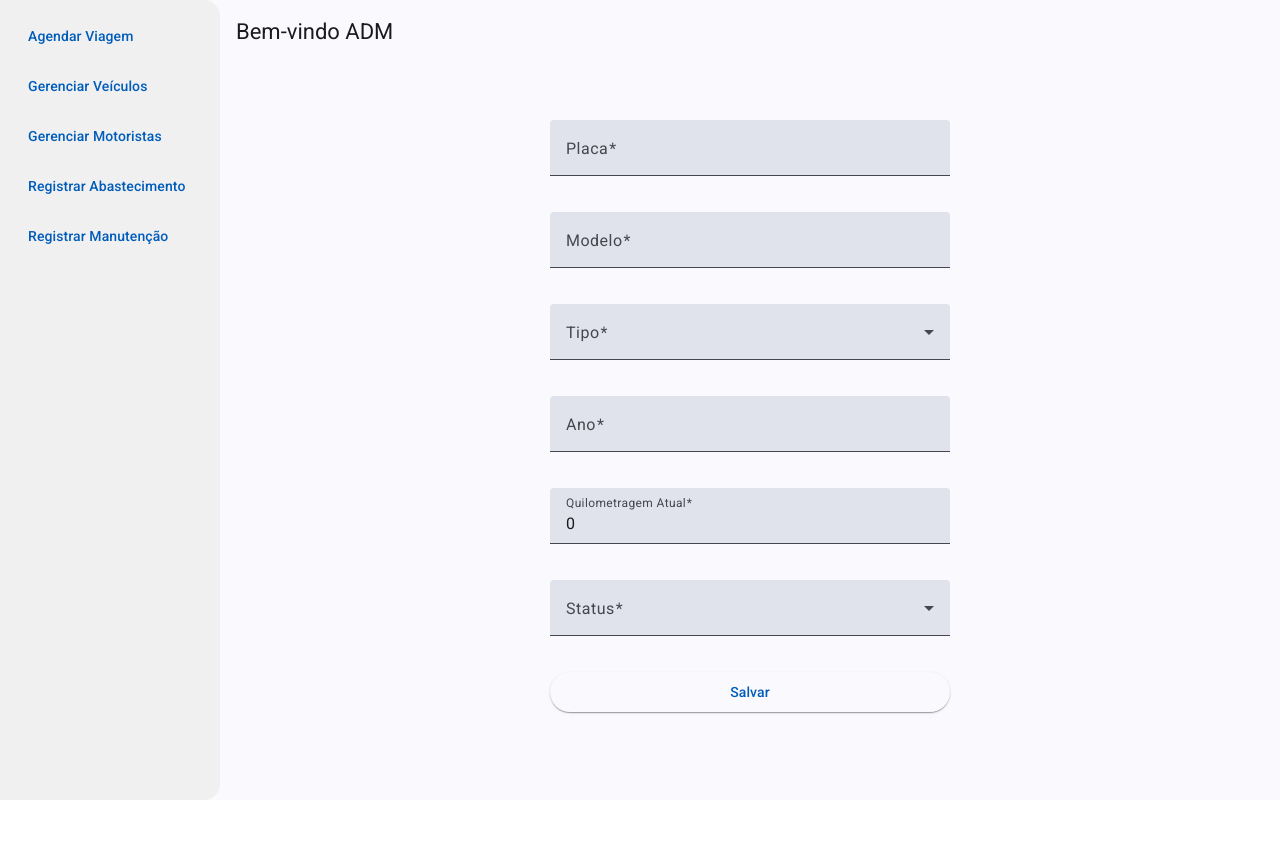
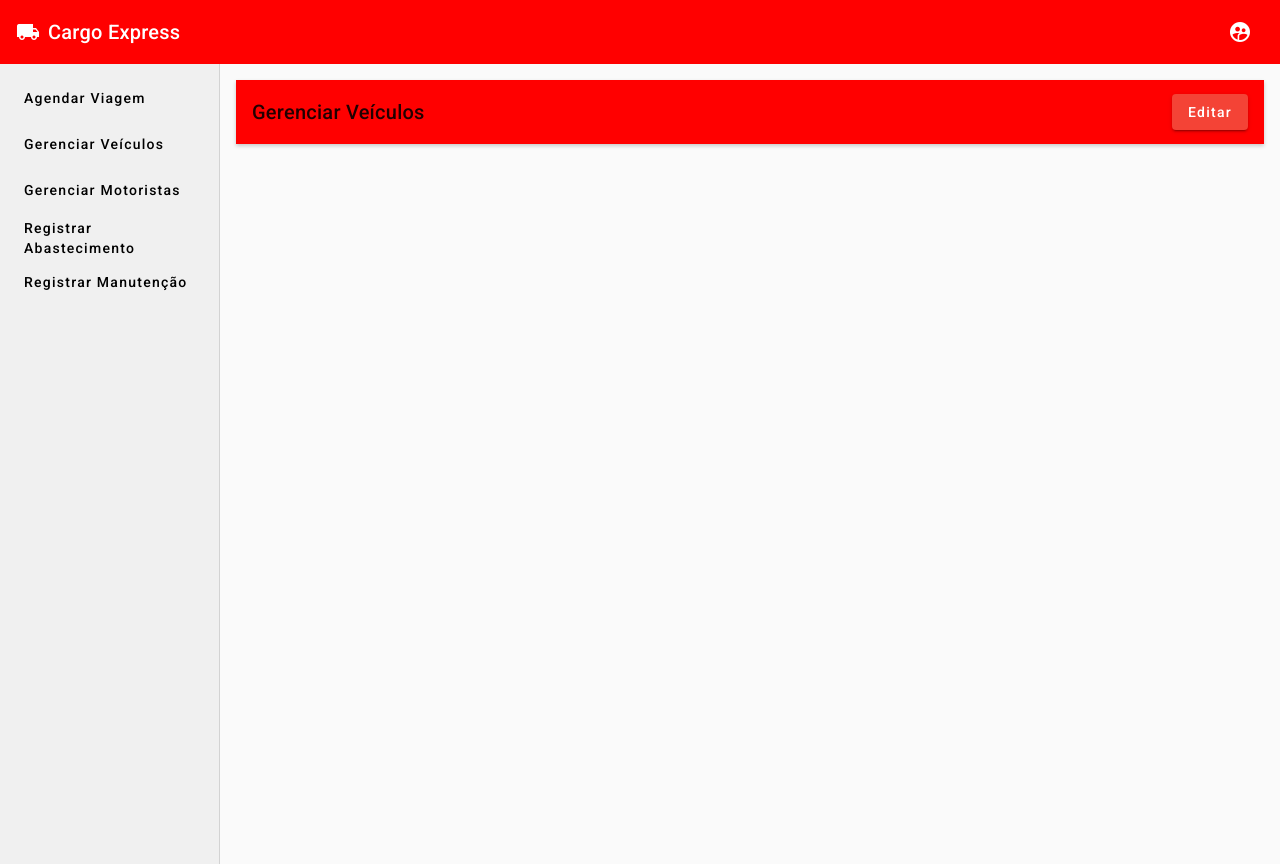
Before and after one commit to DouglasMS91/gestao-frotas, an Angular app: page /admin/gerenciar-veiculos in a window 1280 px wide. Before the commit the page ends 800 px from the top, so only its background shows below. Built offline with nearby package versions, Linux system fonts and the light colour scheme.

Commit message:
Restaurando os arquivos e atualizando a interface Gerenciar Veículos

```diff
--- a/angular.json
+++ b/angular.json
@@ -27,7 +27,7 @@
               }
             ],
             "styles": [
-              "@angular/material/prebuilt-themes/azure-blue.css",
+              "@angular/material/prebuilt-themes/indigo-pink.css",
               "src/styles.css"
             ],
             "scripts": [],
--- /dev/null
+++ b/src/app/dialog/dialog.component.css
@@ -0,0 +1,13 @@
+mat-form-field{
+    width: 100%;
+}
+
+h1{
+    align-self: center;
+    margin-top: 10px;
+}
+
+.btn-salvar{
+    margin-left: 8px;
+    margin-right: 8px;
+}
--- /dev/null
+++ b/src/app/dialog/dialog.component.html
@@ -0,0 +1,45 @@
+<h1 mat-dialog-title>Adicionar Veículos</h1>
+<div mat-dialog-content>
+    <mat-form-field appearance="fill">
+        <mat-label>Placa</mat-label>
+        <input matInput placeholder="Ex:. AAA8H50">
+  </mat-form-field>
+
+   <mat-form-field appearance="fill">
+        <mat-label>Modelo</mat-label>
+        <input matInput placeholder="Modelo">
+  </mat-form-field>
+
+   <mat-form-field appearance="fill">
+    <mat-label>Tipo</mat-label>
+    <mat-select placeholder="">
+      <mat-option value="">Carro</mat-option>
+      <mat-option value="">Van</mat-option>
+      <mat-option value="">Caminhão</mat-option>
+    </mat-select>
+  </mat-form-field>
+
+  <mat-form-field appearance="fill">
+        <mat-label>Ano</mat-label>
+        <input matInput placeholder="Ex.: 2014">
+  </mat-form-field>
+
+  <mat-form-field appearance="fill">
+        <mat-label>Quilometragem Atual</mat-label>
+        <input matInput placeholder="Ex.: 20.521">
+  </mat-form-field>
+
+    <mat-form-field appearance="fill">
+    <mat-label>Status</mat-label>
+    <mat-select placeholder="">
+      <mat-option value="">Disponível</mat-option>
+      <mat-option value="">Inativo</mat-option>
+      <mat-option value="">Em anutenção</mat-option>
+    </mat-select>
+  </mat-form-field>
+</div>
+
+<div mat-dialog-action [align]="'end'">
+  <button mat-raised-button color="warn" mat-dialog-close>Fechar</button>
+  <button mat-raised-button color="primary" class="btn-salvar">Salvar</button>
+</div>
--- a/src/app/pages/admin/admin.component.css
+++ b/src/app/pages/admin/admin.component.css
@@ -1,3 +1,8 @@
+mat-toolbar{
+  background-color: rgb(255, 0, 0);
+}
+
+
 .admin-layout {
   height: 100vh;
 }
@@ -16,5 +21,13 @@
 }
 
 .admin-content {
-  padding: 2rem;
+  padding: 1rem;
 }
+
+.spacer {
+  flex: 1 1 auto;
+}
+
+.icone-esquerdo{
+  margin-right: 8px;
+}
--- a/src/app/pages/admin/admin.component.html
+++ b/src/app/pages/admin/admin.component.html
@@ -1,3 +1,12 @@
+<mat-toolbar color="primary">
+  <mat-icon class="icone-esquerdo">local_shipping</mat-icon>
+  <span class="titulo">Cargo Express</span>
+  <span class="spacer"></span>
+  <button mat-icon-button>
+    <mat-icon class="icone-direito">supervised_user_circle</mat-icon>
+  </button>
+</mat-toolbar>
+
 <mat-sidenav-container class="admin-layout">
   <mat-sidenav mode="side" opened class="admin-sidenav">
     <button mat-button routerLink="/admin/agendar-viagem">Agendar Viagem</button>
@@ -7,10 +16,6 @@
     <button mat-button routerLink="/admin/registrar-manutencao">Registrar Manutenção</button>
   </mat-sidenav>
 
-  <mat-sidenav-content>
-    <mat-toolbar color="primary">Bem-vindo ADM</mat-toolbar>
-    <div class="admin-content">
+  <div class="admin-content">
       <router-outlet></router-outlet>
-    </div>
-  </mat-sidenav-content>
-</mat-sidenav-container>
+  </div>
--- a/src/app/pages/admin/admin.component.ts
+++ b/src/app/pages/admin/admin.component.ts
@@ -3,6 +3,7 @@ import { RouterModule, RouterOutlet } from '@angular/router';
 import { MatSidenavModule } from '@angular/material/sidenav';
 import { MatButtonModule } from '@angular/material/button';
 import { MatToolbarModule } from '@angular/material/toolbar';
+import {MatIconModule} from '@angular/material/icon';
 
 @Component({
   selector: 'app-admin',
@@ -13,6 +14,7 @@ import { MatToolbarModule } from '@angular/material/toolbar';
     MatSidenavModule,
     MatButtonModule,
     MatToolbarModule,
+    MatIconModule,
   ],
   templateUrl: './admin.component.html',
   styleUrl: './admin.component.css'
--- a/src/app/pages/admin/gerenciar-veiculos/gerenciar-veiculos.component.css
+++ b/src/app/pages/admin/gerenciar-veiculos/gerenciar-veiculos.component.css
@@ -1,6 +1,8 @@
-.form-veiculo {
-  display: grid;
-  gap: 16px;
-  max-width: 400px;
-  margin: 24px auto;
+.example-spacer {
+  flex: 1 1 auto;
 }
+
+.toolbar{
+  background-color: red;
+  box-shadow: 0 2px 4px rgba(0, 0, 0, 0.2)
+}
--- a/src/app/pages/admin/gerenciar-veiculos/gerenciar-veiculos.component.html
+++ b/src/app/pages/admin/gerenciar-veiculos/gerenciar-veiculos.component.html
@@ -1,37 +1,5 @@
-<form [formGroup]="veiculoForm" (ngSubmit)="salvar()" class="form-veiculo">
-  <mat-form-field appearance="fill">
-    <mat-label>Placa</mat-label>
-    <input matInput formControlName="placa">
-  </mat-form-field>
-
-  <mat-form-field appearance="fill">
-    <mat-label>Modelo</mat-label>
-    <input matInput formControlName="modelo">
-  </mat-form-field>
-
-  <mat-form-field appearance="fill">
-    <mat-label>Tipo</mat-label>
-    <mat-select formControlName="tipo">
-      <mat-option *ngFor="let t of tipos" [value]="t">{{ t }}</mat-option>
-    </mat-select>
-  </mat-form-field>
-
-  <mat-form-field appearance="fill">
-    <mat-label>Ano</mat-label>
-    <input matInput type="number" formControlName="ano">
-  </mat-form-field>
-
-  <mat-form-field appearance="fill">
-    <mat-label>Quilometragem Atual</mat-label>
-    <input matInput type="number" formControlName="quilometragemAtual">
-  </mat-form-field>
-
-  <mat-form-field appearance="fill">
-    <mat-label>Status</mat-label>
-    <mat-select formControlName="status">
-      <mat-option *ngFor="let s of status" [value]="s">{{ s }}</mat-option>
-    </mat-select>
-  </mat-form-field>
-
-  <button mat-raised-button color="primary" type="submit">Salvar</button>
-</form>
+<mat-toolbar class="toolbar">
+  <span class="titulo">Gerenciar Veículos</span>
+  <span class="example-spacer"></span>
+  <button mat-raised-button color="warn" (click)="openDialog()">Editar</button>
+</mat-toolbar>
--- a/src/app/pages/admin/gerenciar-veiculos/gerenciar-veiculos.component.ts
+++ b/src/app/pages/admin/gerenciar-veiculos/gerenciar-veiculos.component.ts
@@ -5,6 +5,9 @@ import { MatFormFieldModule } from '@angular/material/form-field';
 import { MatInputModule } from '@angular/material/input';
 import { MatSelectModule } from '@angular/material/select';
 import { MatButtonModule } from '@angular/material/button';
+import { MatToolbar } from '@angular/material/toolbar';
+import { DialogComponent } from '../../../dialog/dialog.component';
+import { MatDialog } from '@angular/material/dialog';
 
 
 @Component({
@@ -17,32 +20,20 @@ import { MatButtonModule } from '@angular/material/button';
     MatInputModule,
     MatSelectModule,
     MatButtonModule,
+    MatToolbar,
   ],
   templateUrl: './gerenciar-veiculos.component.html',
   styleUrl: './gerenciar-veiculos.component.css'
 })
-export class GerenciarVeiculosComponent {
-  veiculoForm: FormGroup;
-  tipos =['Carro', 'Van', 'Caminhão'];
-  status = ['Disponível', 'Inativo', 'Em Manutenção'];
-
-  constructor(private fb: FormBuilder){
-    this.veiculoForm = this.fb.group({
-      placa: ['', Validators.required],
-      modelo: ['', Validators.required],
-      tipo: ['', Validators.required],
-      ano: [null, [Validators.required, Validators.min(1900)]],
-      quilometragemAtual: [0, [Validators.required, Validators.min(0)]],
-      status: ['', Validators.required],
-    })
-  }
-
-  salvar(){
-    if(this.veiculoForm.valid){
-      console.log(this.veiculoForm.value);
-    }
-  }
 
 
+export class GerenciarVeiculosComponent {
+  constructor(private dialog: MatDialog) {}
 
+  openDialog() {
+    this.dialog.open(DialogComponent, {
+      width: '30%',
+      height: '60%',
+    });
+  }
 }
--- a/src/styles.css
+++ b/src/styles.css
@@ -1,4 +1,6 @@
-/* You can add global styles to this file, and also import other style files */
 
 html, body { height: 100%; }
 body { margin: 0; font-family: Roboto, "Helvetica Neue", sans-serif; }
+
+html, body { height: 100%; }
+body { margin: 0; font-family: Roboto, "Helvetica Neue", sans-serif; }
```
Also changed, not shown: src/app/dialog/dialog.component.ts (added, +20 -0 lines).
